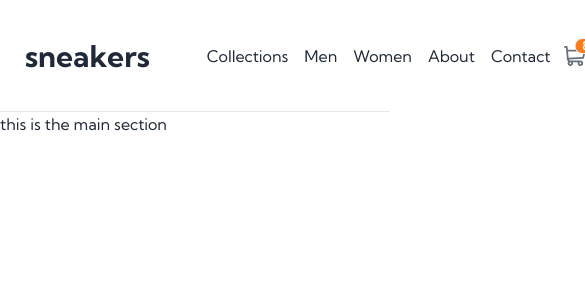
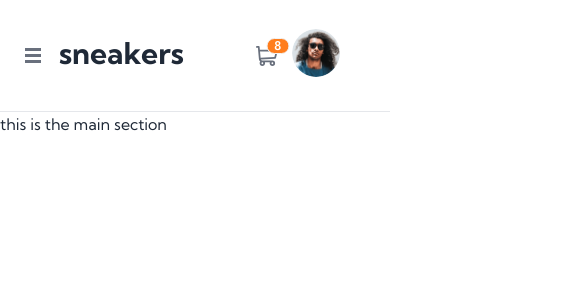
Before and after one commit to shrabanchakma/ecommerce-product-page, a React (Vite) app: page / in a window 390 px wide. Shown: the top 300 px of the page, 585 px wide, since content can reach past the window. Built offline with nearby package versions, Linux system fonts and the light colour scheme.

Commit message:
navbar made responsive

```diff
--- a/src/Components/Shared/Navbar/Navbar.jsx
+++ b/src/Components/Shared/Navbar/Navbar.jsx
@@ -1,16 +1,59 @@
 import "./Navbar.css";
 import cart from "../../../assets/images/icon-cart.svg";
 import avatar from "../../../assets/images/image-avatar.png";
+import menuIcon from "../../../assets/images/icon-menu.svg";
+import closeIcon from "../../../assets/images/icon-close.svg";
 const Navbar = () => {
   const navOptions = ["Collections", "Men", "Women", "About", "Contact"];
   return (
     <nav>
       <div className="navbar h-[7rem] border-b-[1px] ">
         <div className="flex-1">
-          <a className="text-3xl font-bold  btn btn-ghost hover:bg-transparent">
+          {/* logo and menu items */}
+          {/* drawer for mobile screen*/}
+          <div className="drawer md:hidden z-10 w-auto  ">
+            <input id="my-drawer" type="checkbox" className="drawer-toggle" />
+            <div className="drawer-content">
+              {/* Page content here */}
+              <label
+                htmlFor="my-drawer"
+                className="btn btn-ghost hover:bg-transparent drawer-button pr-0"
+              >
+                <img src={menuIcon} alt={menuIcon} />
+              </label>
+            </div>
+            <div className="drawer-side">
+              <label
+                htmlFor="my-drawer"
+                aria-label="close sidebar"
+                className="drawer-overlay"
+              ></label>
+
+              <aside className="menu p-4 w-80 min-h-full bg-base-200 text-base-content">
+                {/* Sidebar content here */}
+                <label
+                  htmlFor="my-drawer"
+                  aria-label="close sidebar"
+                  className="drawer-overlay py-2 px-4 mb-10"
+                >
+                  <img src={closeIcon} alt="" />
+                </label>
+                <ul>
+                  {navOptions.map((option, idx) => (
+                    <li key={idx}>
+                      <a href="#" className="font-bold text-lg">
+                        {option}
+                      </a>
+                    </li>
+                  ))}
+                </ul>
+              </aside>
+            </div>
+          </div>
+          <a className="text-2xl sm:text-3xl font-bold  btn btn-ghost hover:bg-transparent mb-[.3rem] md:mb-0">
             sneakers
           </a>
-          <ul className="ml-10 flex gap-4 ">
+          <ul className="ml-10 hidden md:flex gap-4 ">
             {navOptions.map((option, idx) => (
               <li key={idx}>
                 <a
@@ -28,7 +71,7 @@ const Navbar = () => {
             <div
               tabIndex={0}
               role="button"
-              className="btn btn-ghost btn-circle "
+              className="btn btn-ghost btn-circle relative"
             >
               <div className="indicator">
                 <img src={cart} alt={avatar} />
@@ -39,9 +82,12 @@ const Navbar = () => {
             </div>
             <div
               tabIndex={0}
-              className="mt-3 z-[1] card card-compact dropdown-content min-w-[22rem]  rounded-lg shadow bg-base-100"
+              className="mt-3 z-[1] card card-compact dropdown-content "
             >
-              <div className="card-body" id="p-custom">
+              <div
+                className="card-body absolute w-[19rem] sm:min-w-[22rem]  rounded-lg shadow-2xl bg-base-100  -right-[5.5rem]  md:right-0"
+                id="p-custom"
+              >
                 <h1 className="font-bold text-lg p-5 border-b-[1px]">Cart</h1>
                 <div className="min-h-[10rem] flex items-center justify-center font-bold text-[#787A86]">
                   Your cart is empty
--- a/tailwind.config.js
+++ b/tailwind.config.js
@@ -2,7 +2,11 @@
 export default {
   content: ["./index.html", "./src/**/*.{js,ts,jsx,tsx}"],
   theme: {
-    extend: {},
+    extend: {
+      screens: {
+        sm: "375px",
+      },
+    },
   },
   plugins: [require("daisyui")],
 };
```
